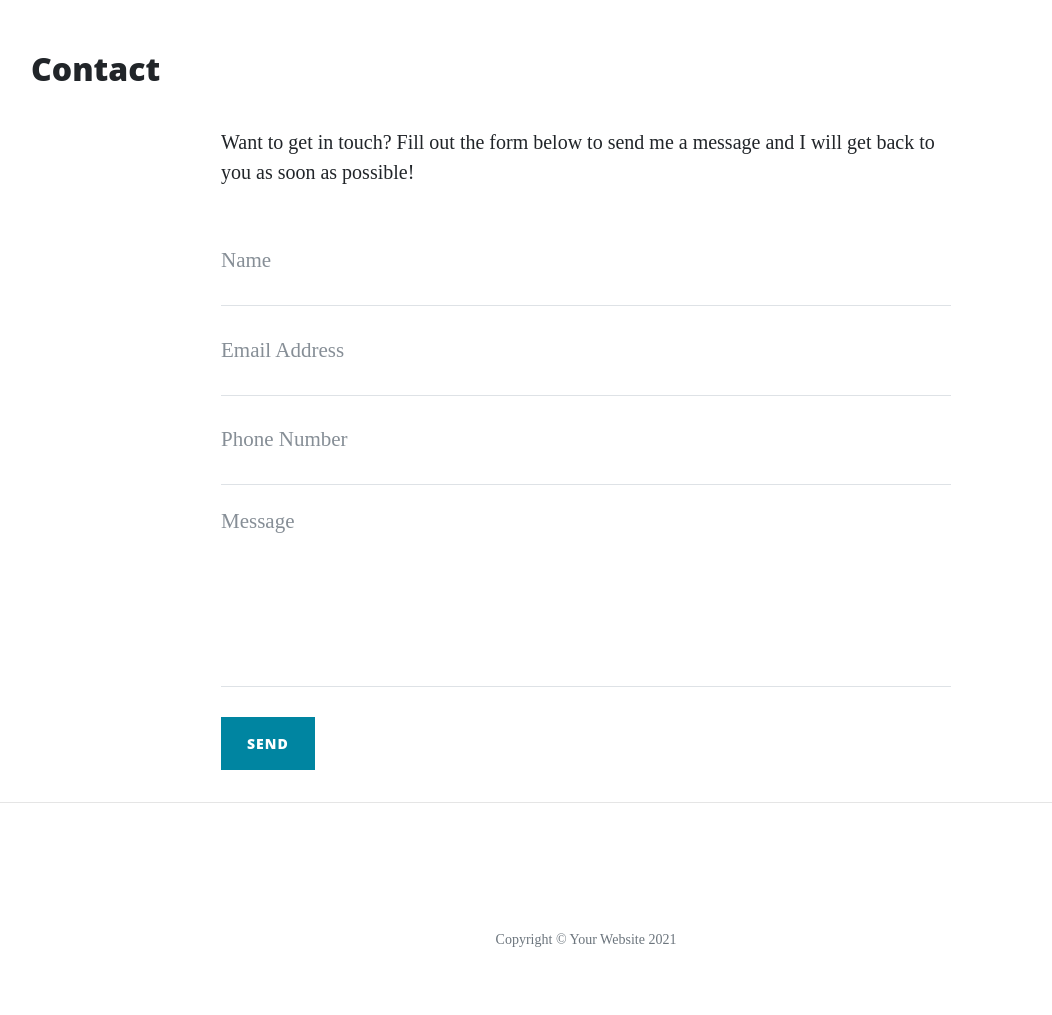
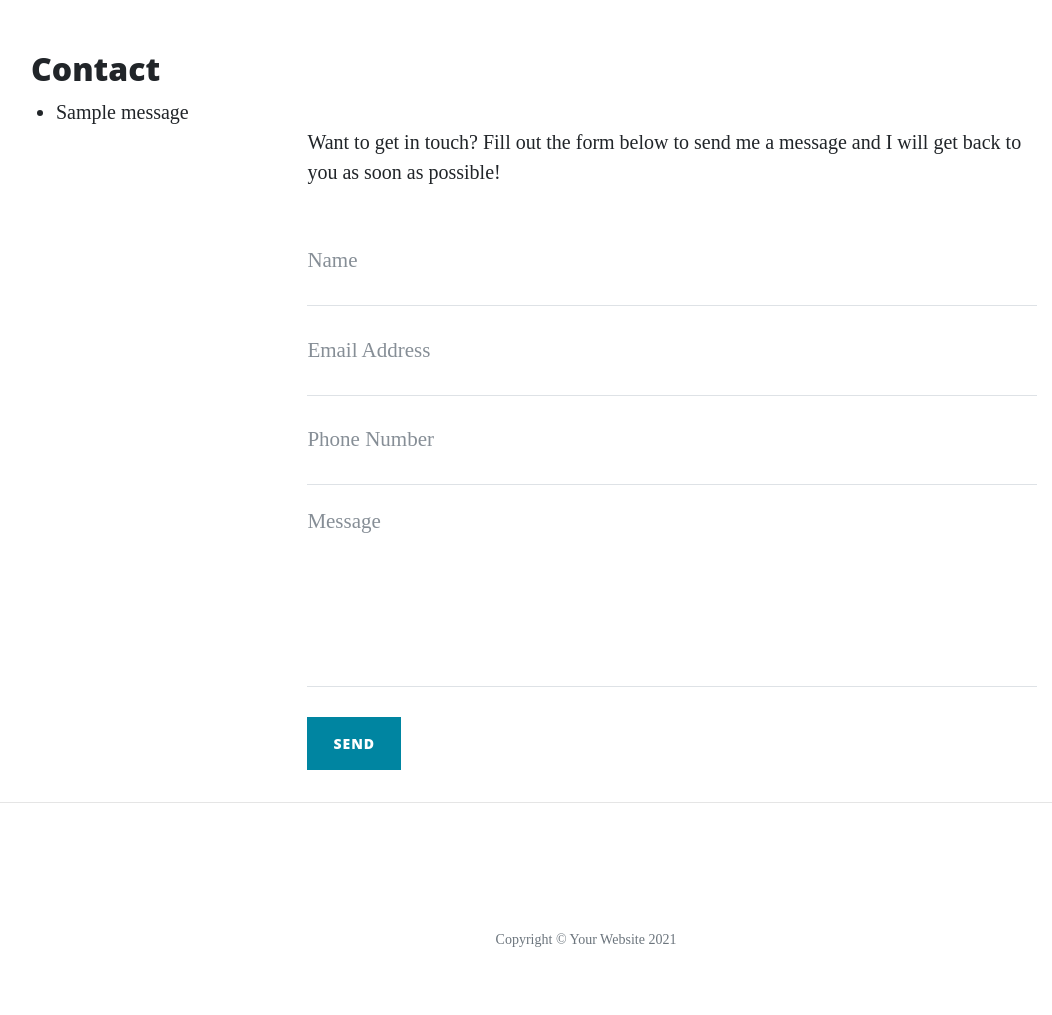
Before and after one commit to Jack112-create/thorin-flask-app, a Flask app: page /contact in a window 1280 px wide. Shown: the part 628-1643 px from the top of the page, without its empty margins (54-1106 px from the left). Run offline with Flask 2, Linux system fonts and the light colour scheme; one stand-in notice (Sample message) is shown; some libraries are stand-ins or nearby versions.

Commit message:
Add flash messaging

```diff
--- a/run.py
+++ b/run.py
@@ -1,9 +1,12 @@
 import os
 import json
-from flask import Flask, render_template, request
+from flask import Flask, render_template, request, flash
+if os.path.exists("env.py"):
+    import env
 
 
 app = Flask(__name__)
+app.secret_key = os.environ.get("SECRET_KEY")
 
 
 @app.route("/")
@@ -33,7 +36,8 @@ def about_member(member_name):
 @app.route("/contact", methods=["GET", "POST"])
 def contact():
     if request.method == "POST":
-        print(request.form)
+        flash("Thanks {}, we have received your message!".format(
+            request.form.get("name")))
     return render_template("contact.html", page_title='Contact')
 
 
--- a/templates/contact.html
+++ b/templates/contact.html
@@ -3,6 +3,17 @@
     <h2>{{ page_title }}</h2>
 
     <div class="row">
+
+		{% with messages = get_flashed_messages() %}
+			{% if messages %}
+				<ul class="flashes">
+					{% for message in messages %}
+						<li>{{ message }}</li>
+					{% endfor %}
+				</ul>
+			{% endif %}
+		{% endwith %}
+
 		<div class="col-lg-8 col-md-10 mx-auto">
 			<p>Want to get in touch? Fill out the form below to send me a message and I will get back to you as soon as possible!</p>
 			<form method="POST" name="sentMessage" id="contactForm" novalidate>
```
Also changed, not shown: 1 other file.
